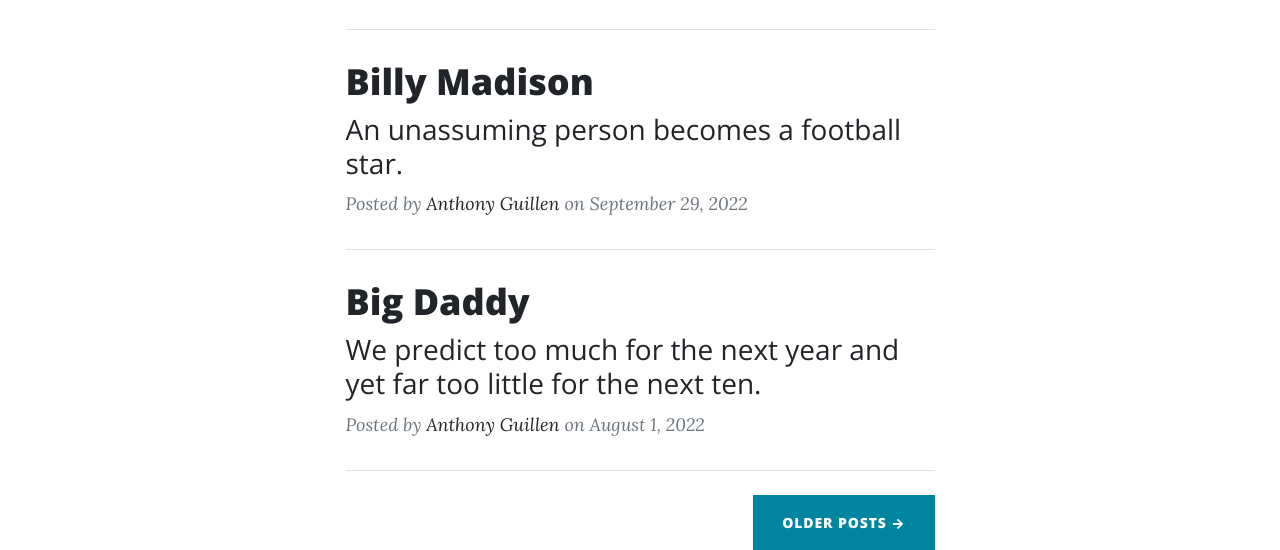
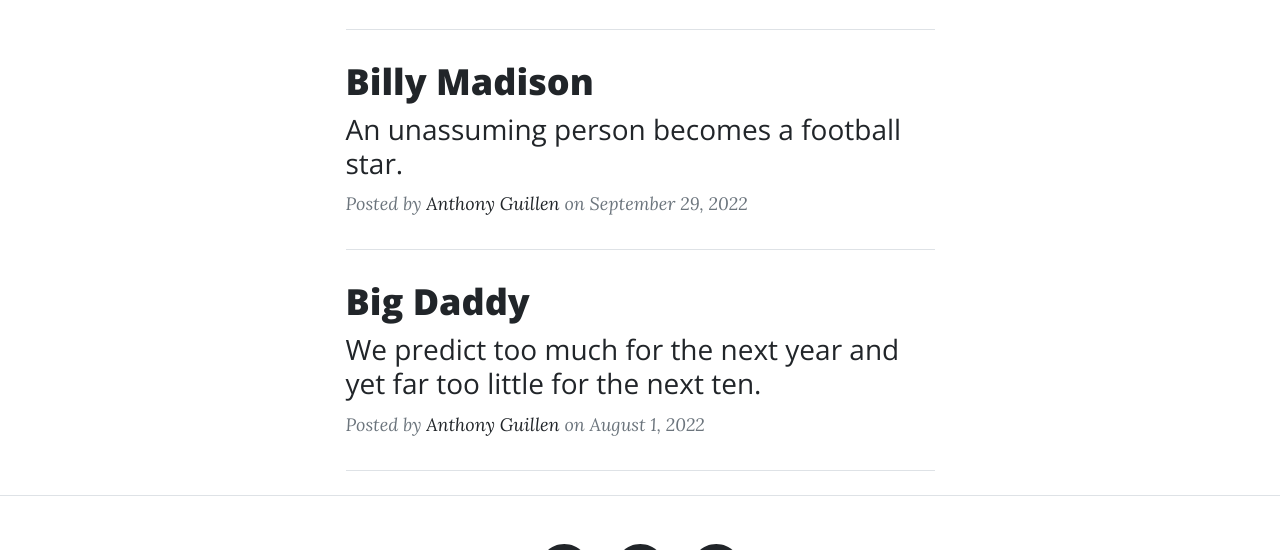
Before and after one commit to Arguillen13/Midterm2, a plain HTML site: page index.html in a window 1280 px wide. Shown: the part 867-1417 px from the top of the page. Drawn offline with nearby package versions, Linux system fonts and the light colour scheme.

Commit message:
Update index.html

```diff
--- a/index.html
+++ b/index.html
@@ -100,8 +100,6 @@
                 <!-- Divider-->
                 <hr class="my-4" />
                 <!-- Pager-->
-                <div class="d-flex justify-content-end mb-4"><a class="btn btn-primary text-uppercase" href="#!">Older
-                        Posts →</a></div>
             </div>
         </div>
     </div>
```
